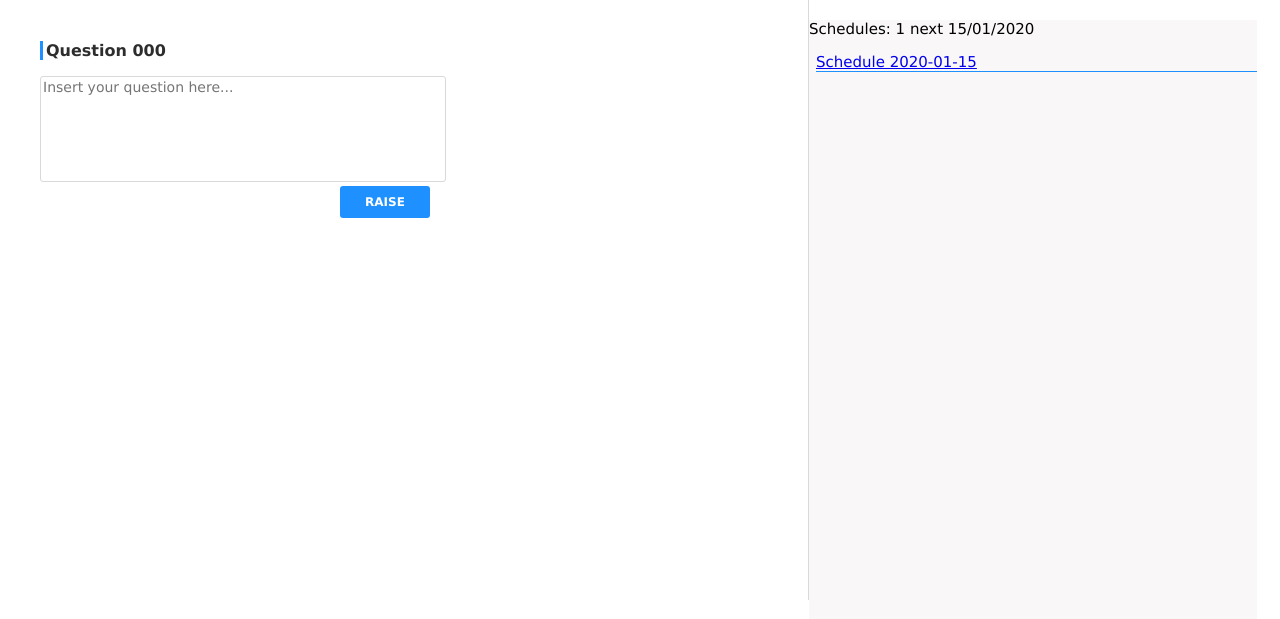
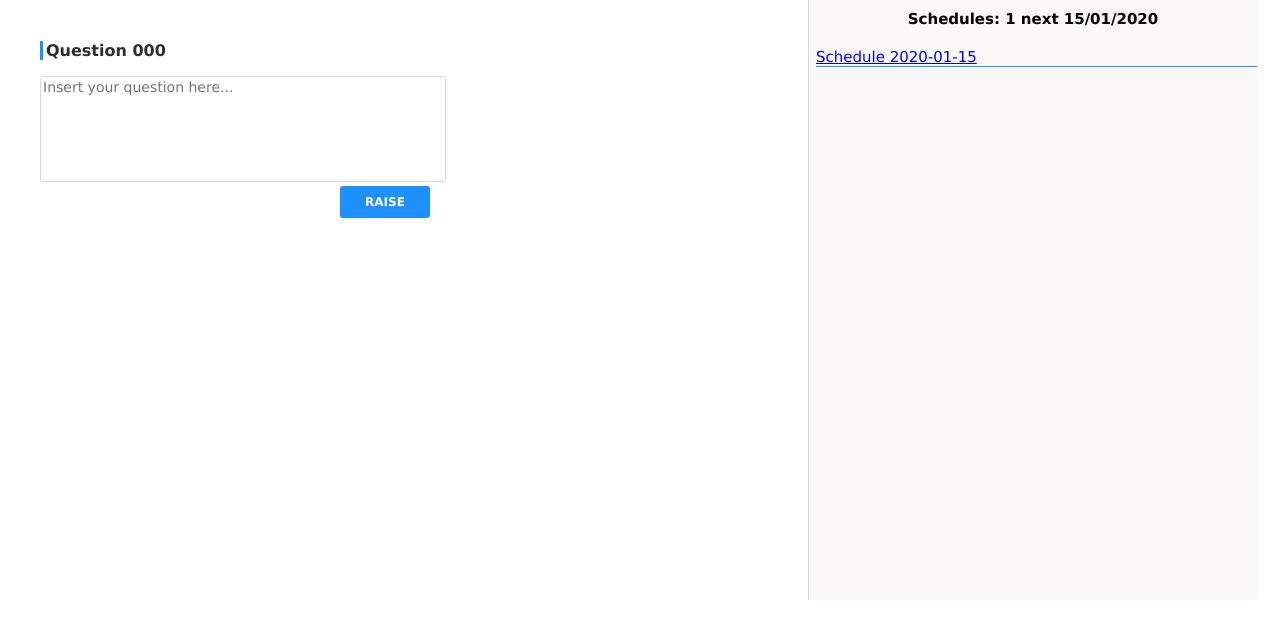
Before and after one commit to andersonresende/pyminds, a Django app: template review/templates/home.html in a window 1280 px wide. Shown: the part 139-758 px from the top of the page. Run offline with Django 3.2, Linux system fonts and the light colour scheme; tables that the repository leaves empty hold one stand-in row (values such as "Sample post"); the template is opened without the code that fills it: values that come from a table or form of the project are taken from there, most other values are stand-ins (such as "Sample title", 1, 10 or a date in 2020).

Commit message:
alterando css

```diff
--- a/review/static/layout.css
+++ b/review/static/layout.css
@@ -54,6 +54,14 @@
     height: 600px;
     background: #D9D9D9;
 }
+#content .right h4 {
+    color: black;
+    text-align: center;
+    margin-top: 10px;
+}
+
+
+
 #content .right {
     float: left;
     height: 600px;
@@ -61,7 +69,7 @@
     font-size: 15px;
     width:35%;
     background: #F9F7F7;
-    margin-top: 20px;
+    /*margin-top: 20px;*/
 }
 #content .right ul {
     list-style-type: none;
@@ -85,14 +93,14 @@
     margin-top: 10px;
 
 }
-/*footer {
+footer {
     margin: 0 auto;
     border: 1px solid dodgerblue;
     background: dodgerblue;
     text-align: center;
     padding-top: 10px;
     color: lightsteelblue;
-    /*width: 100%;*/
+    width: 100%;
 }
 footer ul {list-style-type: none;}
 footer ul li:hover {color:black;}*/
--- a/review/templates/home.html
+++ b/review/templates/home.html
@@ -28,8 +28,8 @@
 
         {% block content_right %}
 {#        Questions: {{count_questions}}#}
-        Schedules: {{count_schedules}}
-        next {{ next_schedule.date|date:"d/m/Y"  }}
+        <h4>Schedules: {{count_schedules}}
+        next {{ next_schedule.date|date:"d/m/Y"  }}</h4>
            <ul>
         {% for s in schedules %}
             <li><a href="{% url 'schedule_page' s.id %}">{{s}}</a></li>
```
